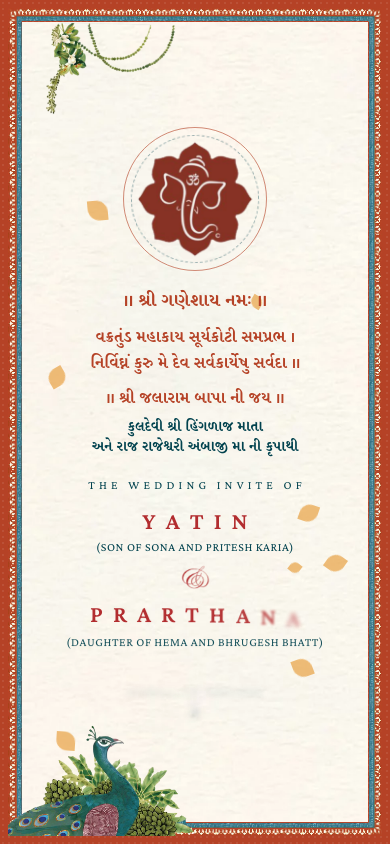
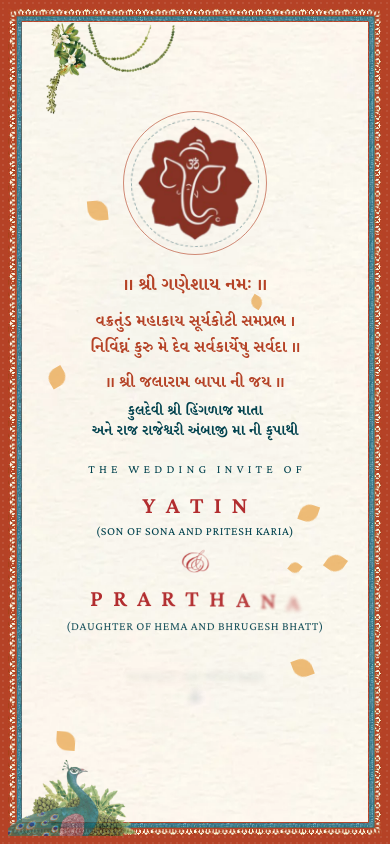
Before and after one commit to MohsinAli088/wedding-invite-groom, a React (Vite) app: page / in a window 390 px wide. Both pictures are taken after a click on the button "SKIP". Shown: the top 844 px of the page. Built offline with nearby package versions, Linux system fonts and the light colour scheme.

Commit message:
Fix mobile peacock overlap on Grah Shanti and event cards

```diff
--- a/src/components/Card.jsx
+++ b/src/components/Card.jsx
@@ -87,15 +87,17 @@ export default function Card({ id, label, children, peacock = true, className =
             src={img('peacock.webp')}
             alt=""
             aria-hidden="true"
-            className="card-peacock pointer-events-none absolute bottom-[calc(-1*var(--bw))] left-[calc(-1*var(--bw))] z-10 w-[55%] max-w-[460px] select-none sm:w-[44%] lg:w-[31%]"
+            className="card-peacock pointer-events-none absolute bottom-[calc(-1*var(--bw))] left-[calc(-1*var(--bw))] z-10 w-[38%] max-w-[280px] select-none opacity-80 sm:w-[30%] sm:max-w-[340px] lg:w-[22%] lg:max-w-[380px]"
           />
         )}
 
         <CardContext.Provider value={since}>
           <div
-            className={`relative z-20 flex flex-1 flex-col items-center justify-center px-4 pt-14 pb-16 text-center sm:px-10 sm:pt-16 sm:pb-20 lg:pt-20 lg:pb-24 ${className}`}
+            className={`relative z-20 flex flex-1 flex-col items-center justify-start px-4 pt-14 pb-24 text-center sm:justify-center sm:px-10 sm:pt-20 sm:pb-24 lg:pt-24 lg:pb-28 ${className}`}
           >
-            {children}
+            <div className="my-auto flex w-full flex-col items-center">
+              {children}
+            </div>
           </div>
         </CardContext.Provider>
       </div>
--- a/src/sections/EventPage.jsx
+++ b/src/sections/EventPage.jsx
@@ -168,9 +168,9 @@ export default function EventPage({ event }) {
 
         {/* Description at the end of the page */}
         {event.description && (
-          <Reveal delay={1200} as="footer" className="relative z-20 mt-6 w-full max-w-xl px-2">
+          <Reveal delay={1200} as="footer" className="relative z-20 mt-5 w-full max-w-xl px-2 mb-2 sm:mt-6 sm:mb-0">
             <div
-              className={`rounded-lg border border-(--accent)/25 px-4 py-3 text-center shadow-xs sm:px-6 sm:py-3.5 ${
+              className={`rounded-lg border border-(--accent)/25 px-4 py-2.5 text-center shadow-xs sm:px-6 sm:py-3.5 ${
                 theme.night
                   ? 'bg-ink/80 text-paper/95 backdrop-blur-md'
                   : 'bg-paper/90 text-(--page-ink) backdrop-blur-xs'
```
